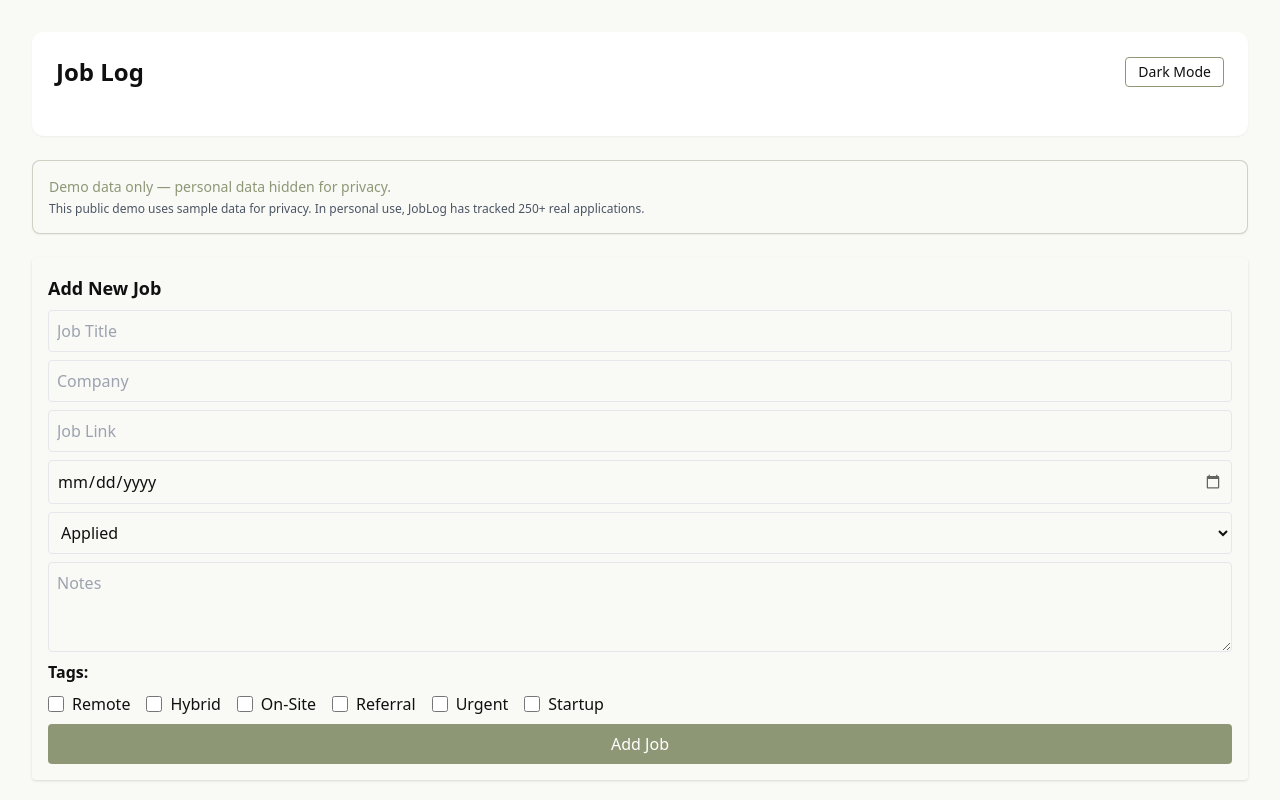
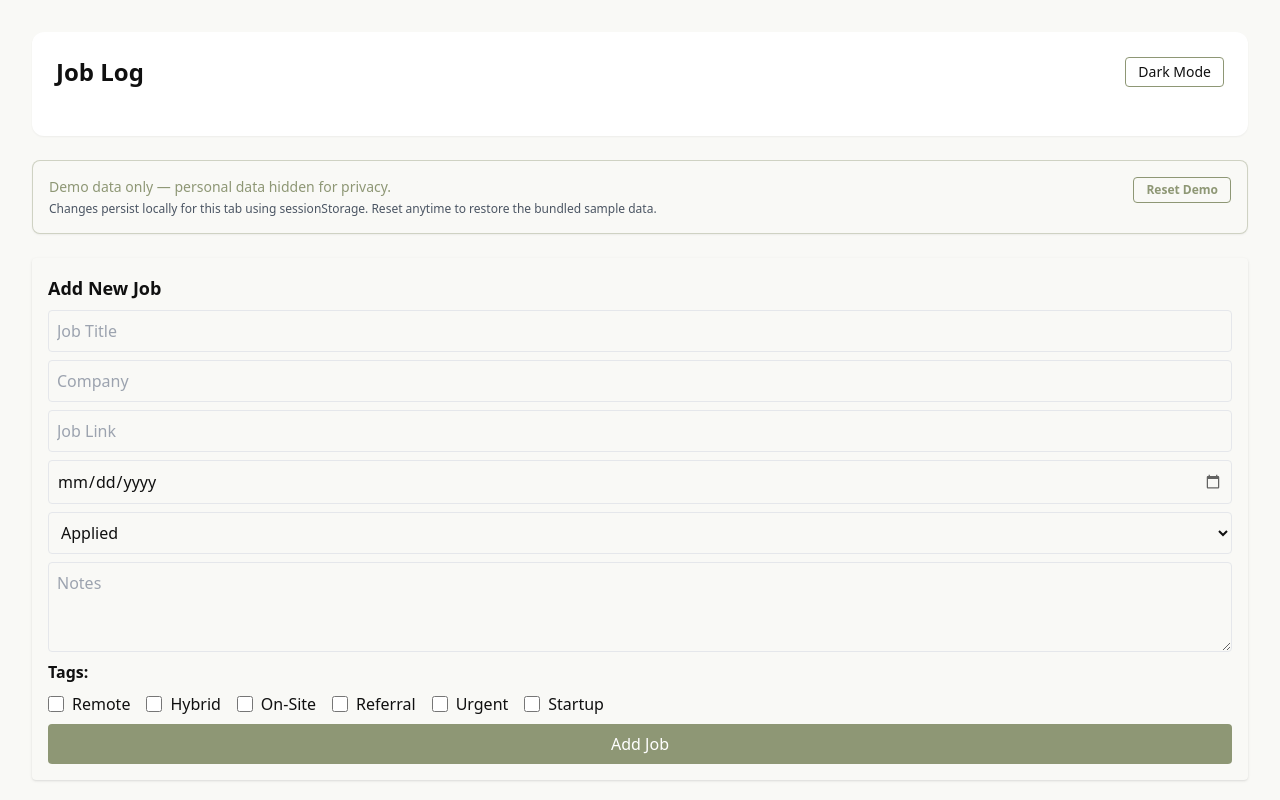
Before and after one commit to nelson-zack/joblog, a React (Vite) app in the folder frontend/: page / in a window 1280 px wide. Shown: the top 800 px of the page. Built offline with nearby package versions, Linux system fonts and the light colour scheme; no server answers.

Commit message:
feat(demo): add Reset Demo button and banner

```diff
--- a/frontend/src/App.jsx
+++ b/frontend/src/App.jsx
@@ -92,6 +92,13 @@ function App() {
     });
   };
 
+  const handleResetDemo = () => {
+    const seedJobs = cloneSeedJobs();
+    resetDemoJobs();
+    saveDemoJobs(seedJobs);
+    setJobs(seedJobs);
+  };
+
   useEffect(() => {
     if (hasAdminKey) {
       setLoading(true);
@@ -146,7 +153,7 @@ function App() {
         </div>
       </div>
 
-      {isDemo && <DemoBanner />}
+      {isDemo && <DemoBanner onReset={handleResetDemo} />}
 
       <JobForm
         onJobAdded={handleJobAdded}
--- a/frontend/src/components/DemoBanner.jsx
+++ b/frontend/src/components/DemoBanner.jsx
@@ -1,14 +1,24 @@
 import React from 'react';
 
-const DemoBanner = () => (
+const DemoBanner = ({ onReset = () => {} }) => (
   <div className='mb-6 rounded-lg border border-light-accent/40 bg-light-background p-4 text-sm text-light-text shadow-sm dark:border-dark-accent/60 dark:bg-dark-card dark:text-dark-text'>
-    <p className='font-medium text-light-accent dark:text-dark-accent'>
-      Demo data only — personal data hidden for privacy.
-    </p>
-    <p className='mt-1 text-xs text-gray-600 dark:text-gray-300'>
-      This public demo uses sample data for privacy. In personal use, JobLog has
-      tracked 250+ real applications.
-    </p>
+    <div className='flex flex-col gap-3 md:flex-row md:items-center md:justify-between'>
+      <div>
+        <p className='font-medium text-light-accent dark:text-dark-accent'>
+          Demo data only — personal data hidden for privacy.
+        </p>
+        <p className='mt-1 text-xs text-gray-600 dark:text-gray-300'>
+          Changes persist locally for this tab using sessionStorage. Reset anytime to restore the bundled sample data.
+        </p>
+      </div>
+      <button
+        type='button'
+        onClick={onReset}
+        className='self-start rounded border border-light-accent px-3 py-1 text-xs font-semibold text-light-accent transition hover:bg-light-accent hover:text-white dark:border-dark-accent dark:text-dark-accent dark:hover:bg-dark-accent dark:hover:text-dark-card'
+      >
+        Reset Demo
+      </button>
+    </div>
   </div>
 );
 
```
